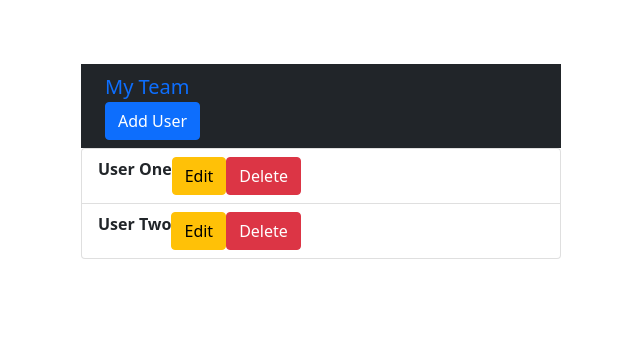
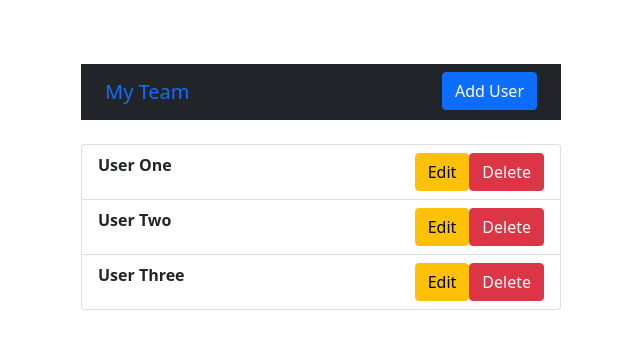
Before and after one commit to Ren33000/React--CRUD, a React (Create React App) app: page / in a window 1280 px wide. Shown: the top 346 px of the page, without its empty margins (319-959 px from the left). Built offline with nearby package versions, Linux system fonts and the light colour scheme.

Commit message:
addUser function done, name and id OK, uuid imported

```diff
--- a/src/App.js
+++ b/src/App.js
@@ -4,12 +4,14 @@ import  { BrowserRouter as Router, Switch, Route } from 'react-router-dom';
 import Home from './components/Home';
 import EditUser from './components/EditUser';
 import AddUser from './components/AddUser';
+import { GlobalProvider } from './context/GlobalState';
 
 import 'bootstrap/dist/css/bootstrap.min.css'
 
 function App() {
   return (
     <div style={{maxWidth: "30rem", margin: "4rem auto "}}>
+      <GlobalProvider>
         <Router>
           <Switch>
             <Route exact path ="/" component= {Home} />
@@ -17,6 +19,7 @@ function App() {
             <Route path ="/edit/:id" component= {EditUser}  />
           </Switch>
         </Router>
+      </GlobalProvider>
     </div>
   );
 }
--- a/src/components/AddUser.js
+++ b/src/components/AddUser.js
@@ -1,13 +1,31 @@
-import React from 'react';
-import { Link } from 'react-router-dom';
+import React, { useState, useContext } from 'react';
+import { GlobalContext } from '../context/GlobalState';
+import { Link , useHistory} from 'react-router-dom';
+import { v4 as uuid } from 'uuid';
 import { Form, FormGroup, Label, Input, Button} from 'reactstrap'
 
 const AddUser = () => {
+    const [name, setName] = useState('');
+    const { addUser } = useContext(GlobalContext);
+    const history = useHistory();
+
+    const onSubmit = () => {
+        const newUser = {
+            id: uuid,
+            name
+        }
+        addUser(newUser);
+        history.push('/');
+    }
+
+    const onChange = (e) => {
+        setName(e.target.value);
+    }
     return (
-        <Form>
+        <Form onSubmit={onSubmit}>
             <FormGroup>
                 <Label> Name </Label>
-                <Input type="text" placeholder="Enter Name"></Input>
+                <Input type="text" value={name} onChange= {onChange} placeholder="Enter Name"></Input>
             </FormGroup>
             <Button type="submit">Submit</Button>
             <Link to="/" className="btn btn-danger ml-2">Cancel</Link>
--- a/src/components/Heading.js
+++ b/src/components/Heading.js
@@ -5,7 +5,7 @@ import { Navbar, Nav, NavItem, NavbarBrand, Container} from 'reactstrap'
 const Heading = () => {
     return (
         <Navbar color="dark">
-            <Container>
+            <Container className="d-flex justify-content-between">
               <NavbarBrand href="/"> My Team</NavbarBrand>
               <Nav>
                   <NavItem>
--- a/src/components/UserList.js
+++ b/src/components/UserList.js
@@ -1,27 +1,22 @@
-import React from 'react';
+import React, { useContext } from 'react';
+import { GlobalContext } from '../context/GlobalState';
 import { Link } from 'react-router-dom';
 import { ListGroup, ListGroupItem, Button, List} from 'reactstrap';
 
 const UserList = () => {
+    const { users, removeUser } = useContext(GlobalContext);
     return (
-        <ListGroup>
-            <ListGroupItem className="d-flex">
-                <strong>User One </strong>
+        <ListGroup className="mt-4">
+            {users.map(user => (
+            <ListGroupItem className="d-flex justify-content-between">
+                <strong>{user.name}</strong>
                 <div className="ml-auto">
-                    <Link className="btn btn-warning mr-1" to="/edit/1">Edit</Link>
-                    <Button color="danger">Delete</Button>
+                    <Link className="btn btn-warning mr-1" to={`/edit/${user.id}`}>Edit</Link>
+                    <Button onClick={() => removeUser(user.id)} color="danger">Delete</Button>
                 </div>
             </ListGroupItem>
-
-            <ListGroupItem className="d-flex">
-                <strong>User Two </strong>
-                <div className="ml-auto">
-                    <Link className="btn btn-warning mr-1" to="/edit/1">Edit</Link>
-                    <Button color="danger">Delete</Button>
-                </div>
-            </ListGroupItem>
+            ))}
         </ListGroup>
-
     );
 };
 
--- /dev/null
+++ b/src/context/AppReducer.js
@@ -0,0 +1,17 @@
+// eslint-disable-next-line import/no-anonymous-default-export
+export default (state, action) => {
+    switch(action.type) {
+        case 'REMOVE_USER':
+            return {
+                users: state.users.filter(user => {
+                    return user.id !== action.payload
+                })
+            }
+        case 'ADD_USER':
+            return {
+                users: [action.payload, ...state.users]
+            }
+        default:
+            return state
+    }
+}
--- /dev/null
+++ b/src/context/GlobalState.js
@@ -0,0 +1,43 @@
+import React, { createContext, useReducer} from "react";
+import AppReducer from './AppReducer';
+
+// Initial state
+const initialState = {
+    users: [
+        {id: 1, name: 'User One'},
+        {id: 2, name: 'User Two'},
+        {id: 3, name: 'User Three'}
+    ]
+}
+
+// Create Context
+export const GlobalContext = createContext(initialState);
+
+// Provider Component
+export const GlobalProvider = ({children}) => {
+    const [state, dispatch] =useReducer(AppReducer,  initialState);
+
+    // Actions
+    const removeUser = (id) => {
+        dispatch({
+            type:'REMOVE_USER',
+            payload: id
+        })
+    }
+
+    const addUser = (user) => {
+        dispatch({
+            type:'ADD_USER',
+            payload: user
+        })
+    }
+    return (
+        <GlobalContext.Provider value={{
+            users: state.users,
+            removeUser,
+            addUser
+        }}>
+            {children}
+        </GlobalContext.Provider>
+    )
+}
```
Lines whose indentation alone changed are shown as unchanged.
